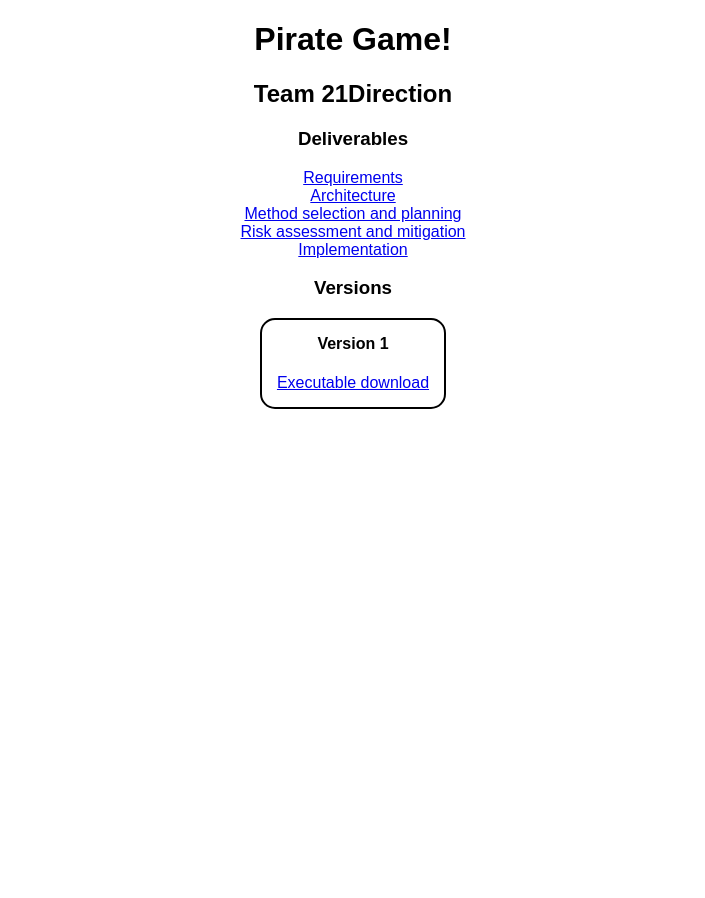
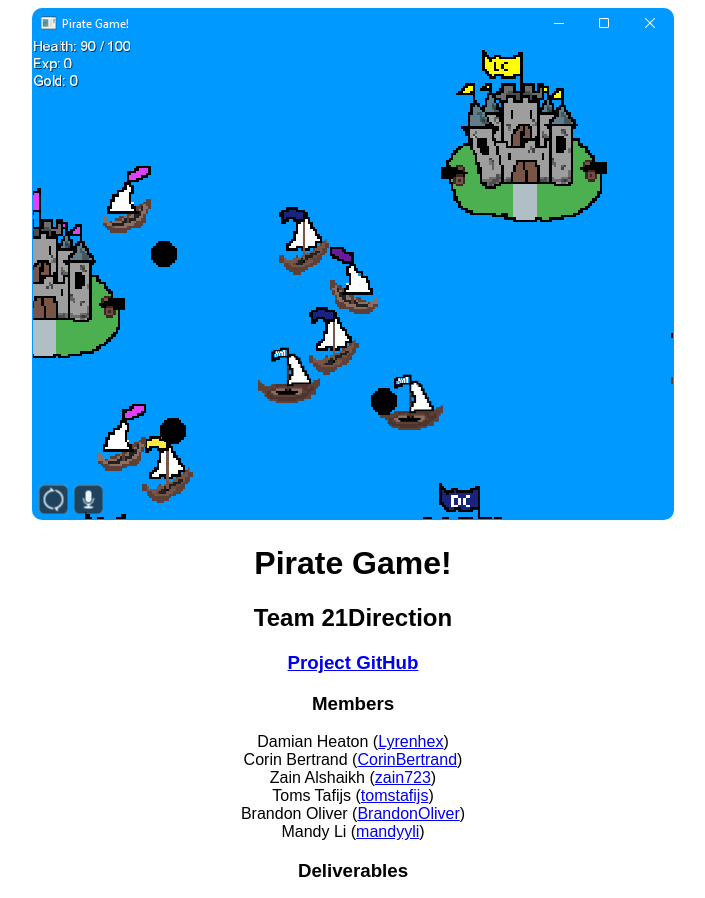
Before and after one commit to Lyrenhex/Team21Direction, a plain HTML site: page docs/index.html in a window 1280 px wide. Shown: the top 898 px of the page, without its empty margins (287-992 px from the left). Before the commit the page ends 800 px from the top, so only its background shows below. Drawn offline with Linux system fonts and the light colour scheme.

Commit message:
Update website

```diff
--- a/docs/index.html
+++ b/docs/index.html
@@ -9,8 +9,22 @@
     </head>
 
     <body>
+        <img src="screenshot1.png" alt="Screenshot of the game running on Windows 11." />
+
         <h1>Pirate Game!</h1>
         <h2>Team 21Direction</h2>
+
+        <h3><a href="https://github.com/Lyrenhex/Team21Direction">Project GitHub</a></h3>
+
+        <h3>Members</h3>
+        <ul id="members">
+            <li>Damian Heaton (<a href="https://github.com/lyrenhex">Lyrenhex</a>)</li>
+            <li>Corin Bertrand (<a href="https://github.com/CorinBertrand">CorinBertrand</a>)</li>
+            <li>Zain Alshaikh (<a href="https://github.com/zain723">zain723</a>)</li>
+            <li>Toms Tafijs (<a href="https://github.com/tomstafijs">tomstafijs</a>)</li>
+            <li>Brandon Oliver (<a href="https://github.com/BrandonOliver">BrandonOliver</a>)</li>
+            <li>Mandy Li (<a href="https://github.com/mandyyli">mandyyli</a>)</li>
+        </ul>
 
         <h3>Deliverables</h3>
         <ul id="deliverables">
--- a/docs/style.css
+++ b/docs/style.css
@@ -3,7 +3,11 @@ body {
     text-align: center;
 }
 
-#deliverables {
+img {
+    border-radius: 10px;
+}
+
+ul {
     list-style: none;
     padding: 0;
 }
@@ -15,6 +19,7 @@ body {
     padding: 15px;
     margin: auto;
 }
+
 .version h4 {
     margin-top: 0;
 }
```
Also changed, not shown: docs/screenshot1.png (added), 1 other file.
